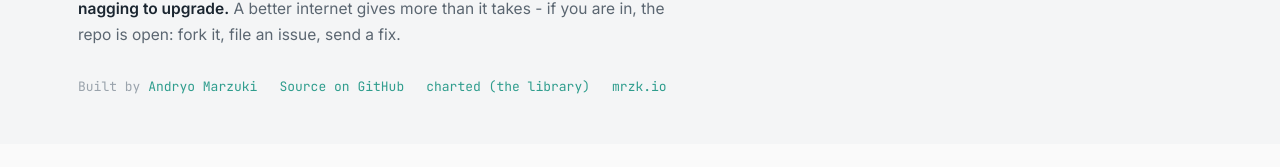
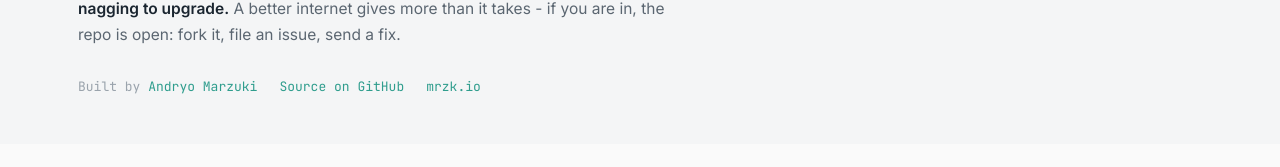
Before and after one commit to marzukia/junkyard, a React (Vite) app in the folder hub/: page / in a window 1280 px wide. Shown: the part 3955-4122 px from the top of the page. Built offline with nearby package versions, Linux system fonts and the light colour scheme.

Commit message:
hub: drop the out-of-place charted cross-link from the manifesto footer

```diff
--- a/hub/src/components/Manifesto.tsx
+++ b/hub/src/components/Manifesto.tsx
@@ -17,7 +17,6 @@ export function Manifesto() {
             Built by <a href="https://mrzk.io">Andryo Marzuki</a>
           </span>
           <a href="https://github.com/marzukia/junkyard">Source on GitHub</a>
-          <a href="https://charted.mrzk.io">charted (the library)</a>
           <a href="https://mrzk.io">mrzk.io</a>
         </div>
       </div>
```
